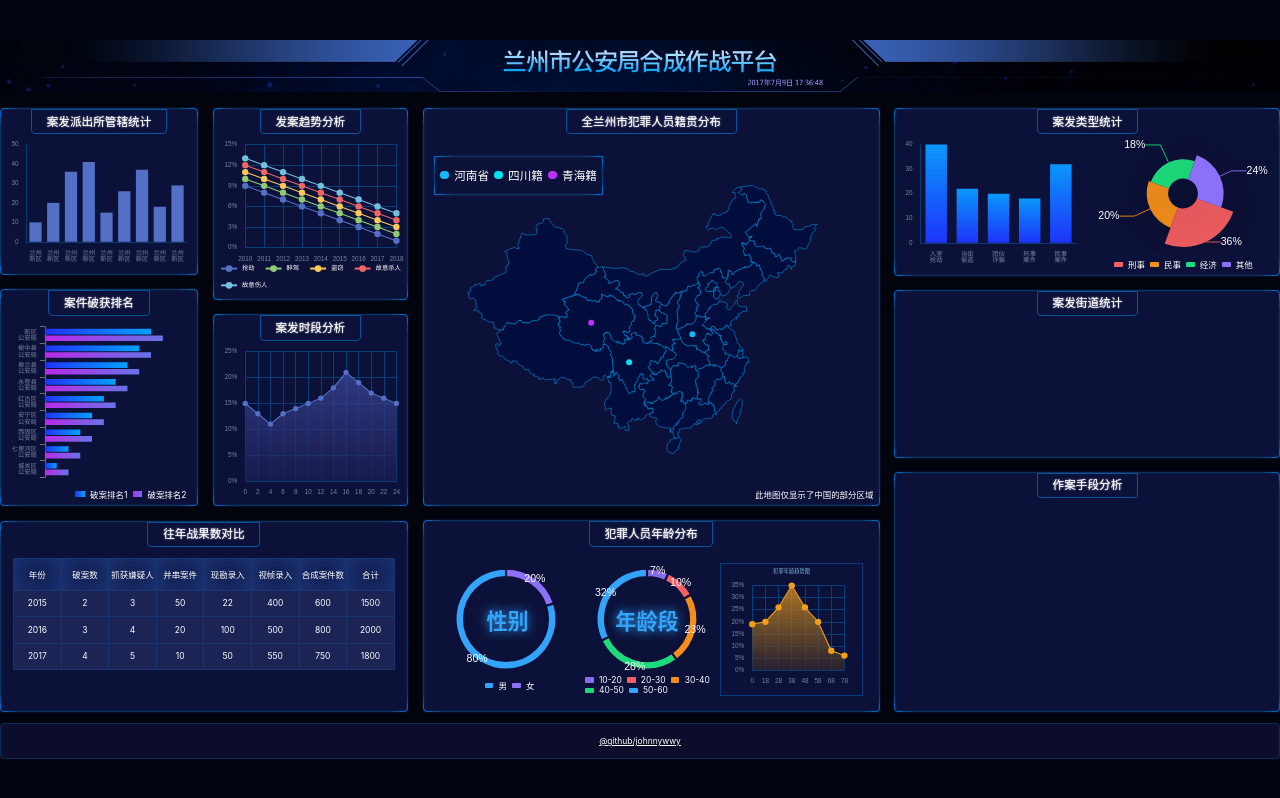
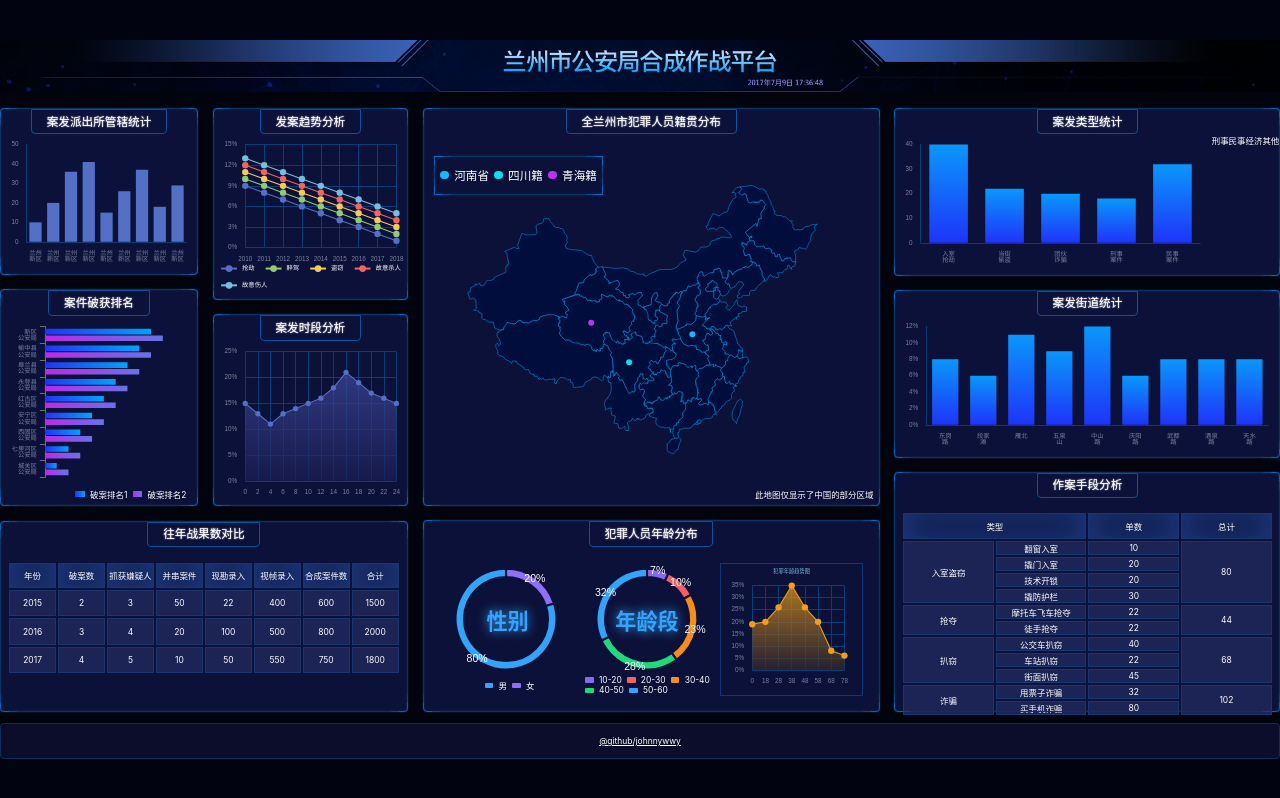
Before and after one commit to johnnywwy/bigScreen, a React (Vite) app: page /#/ in a window 1280 px wide. Built offline with nearby package versions, Linux system fonts and the light colour scheme.

Commit message:
完成chart11、12 13 14

```diff
--- a/src/components/chart11.tsx
+++ b/src/components/chart11.tsx
@@ -44,7 +44,7 @@ export const Chart11 = () => {
   }, []);
 
   return (
-    <div className="年龄段-图1">
+    <div className="chart11">
       <div className="chart">
         <div className="main" ref={divRef}/>
       </div>
--- a/src/components/chart12.tsx
+++ b/src/components/chart12.tsx
@@ -2,3 +2,64 @@ import React, {useEffect, useRef} from 'react';
 import * as echarts from 'echarts';
 import {createEchartsOptions} from '../shared/create-echarts-options';
 import {px} from '../shared/px';
+
+export const Chart12 = () => {
+  const divRef = useRef(null);
+  const colors = ['#F46064', '#F38E1C', '#1CDB7C', '#8D70F8', '#33A4FA'];
+  const data = [
+    {value: 0.08, name: '东岗路'},
+    {value: 0.06, name: '段家滩'},
+    {value: 0.11, name: '雁北'},
+    {value: 0.09, name: '五泉山'},
+    {value: 0.12, name: '中山路'},
+    {value: 0.06, name: '庆阳路'},
+    {value: 0.08, name: '武都路'},
+    {value: 0.08, name: '酒泉路'},
+    {value: 0.08, name: '天水路'},
+  ];
+  useEffect(() => {
+    var myChart = echarts.init(divRef.current);
+    myChart.setOption(createEchartsOptions({
+      xAxis: {show: false},
+      yAxis: {show: false},
+      grid: {x: 0, x2: 0, y: 0, y2: 0, containLabel: true},
+      legend: {
+        orient: 'vertical',
+        left: 'left',
+        top: 'center',
+        textStyle: {color: 'white'},
+        itemWidth: px(10),
+        itemHeight: px(10),
+        formatter(name) {
+          const value = data.find(i => i.name === name)?.value * 100 + '%';
+          return name + ' ' + value;
+        }
+      },
+      series: [
+        {
+          center: ['60%', '50%'],
+          type: 'pie',
+          radius: '80%',
+          label: {show: false},
+          labelLine: {show: false},
+          data: data,
+          emphasis: {
+            itemStyle: {
+              shadowBlur: 10,
+              shadowOffsetX: 0,
+              shadowColor: 'rgba(0, 0, 0, 0.5)'
+            }
+          }
+        }
+      ]
+    }));
+  }, []);
+
+  return (
+    <div className="chart12">
+      <div className="chart">
+        <div className="main" ref={divRef}/>
+      </div>
+    </div>
+  );
+};
--- /dev/null
+++ b/src/components/chart13.tsx
@@ -0,0 +1,72 @@
+import React, {useEffect, useRef} from 'react';
+import * as echarts from 'echarts';
+import {createEchartsOptions} from '../shared/create-echarts-options';
+
+export const Chart13 = () => {
+  const divRef = useRef(null);
+  const data = [
+    {value: 0.08, name: '东岗路'},
+    {value: 0.06, name: '段家滩'},
+    {value: 0.11, name: '雁北'},
+    {value: 0.09, name: '五泉山'},
+    {value: 0.12, name: '中山路'},
+    {value: 0.06, name: '庆阳路'},
+    {value: 0.08, name: '武都路'},
+    {value: 0.08, name: '酒泉路'},
+    {value: 0.08, name: '天水路'},
+  ];
+  useEffect(() => {
+    let myChart = echarts.init(divRef.current);
+    myChart.setOption(createEchartsOptions({
+      xAxis: {
+        data: data.map(i => i.name),
+        axisTick: {show: false},
+        axisLine: {
+          lineStyle: {color: '#083B70'}
+        },
+        axisLabel: {
+          formatter(val) {
+            if (val.length > 2) {
+              const array = val.split('');
+              array.splice(2, 0, '\n');
+              return array.join('');
+            } else {
+              return val;
+            }
+          }
+        },
+      },
+
+      yAxis: {
+        splitLine: {show: false},
+        axisLine: {
+          show: true,
+          lineStyle: {color: '#083B70'}
+        },
+        axisLabel: {
+          formatter(value) {
+            return (value * 100).toFixed(0) + '%';
+          }
+        }
+      },
+      series: [{
+        type: 'bar',
+        data: data.map(i => i.value),
+        color: new echarts.graphic.LinearGradient(0, 0, 0, 1, [{
+          offset: 0,
+          color: '#0A97FB'
+        }, {
+          offset: 1,
+          color: '#1E34FA'
+        }]),
+      }]
+    }));
+  }, []);
+
+
+  return (
+    <div ref={divRef} className="chart">
+    </div>
+  );
+
+};
--- /dev/null
+++ b/src/components/chart14.tsx
@@ -0,0 +1,70 @@
+import React, {useEffect, useRef} from 'react';
+
+export const Chart14 = () => {
+  const divRef = useRef(null);
+  return (
+    <table>
+      <thead>
+      <tr>
+        <th colSpan={2}>类型</th>
+        <th>单数</th>
+        <th>总计</th>
+      </tr>
+      </thead>
+      <tbody>
+      <tr>
+        <td rowSpan={4}>入室盗窃</td>
+        <td>翻窗入室</td>
+        <td>10</td>
+        <td rowSpan={4}>80</td>
+      </tr>
+      <tr>
+        <td>撬门入室</td>
+        <td>20</td>
+      </tr>
+      <tr>
+        <td>技术开锁</td>
+        <td>20</td>
+      </tr>
+      <tr>
+        <td>撬防护栏</td>
+        <td>30</td>
+      </tr>
+      <tr>
+        <td rowSpan={2}>抢夺</td>
+        <td>摩托车飞车抢夺</td>
+        <td>22</td>
+        <td rowSpan={2}>44</td>
+      </tr>
+      <tr>
+        <td>徒手抢夺</td>
+        <td>22</td>
+      </tr>
+      <tr>
+        <td rowSpan={3}>扒窃</td>
+        <td>公交车扒窃</td>
+        <td>40</td>
+        <td rowSpan={3}>68</td>
+      </tr>
+      <tr>
+        <td>车站扒窃</td>
+        <td>22</td>
+      </tr>
+      <tr>
+        <td>街面扒窃</td>
+        <td>45</td>
+      </tr>
+      <tr>
+        <td rowSpan={2}>诈骗</td>
+        <td>甩票子诈骗</td>
+        <td>32</td>
+        <td rowSpan={2}>102</td>
+      </tr>
+      <tr>
+        <td>买手机诈骗</td>
+        <td>80</td>
+      </tr>
+      </tbody>
+    </table>
+  );
+};
--- a/src/pages/home.scss
+++ b/src/pages/home.scss
@@ -174,10 +174,11 @@
       height: px(363);
     }
 
-    .战果 {
+    .战果,.作案手段 {
       > table {
-        margin-top: px(20);
-        border-collapse: collapse;
+        width: 97%;
+        table-layout: fixed;
+        margin-top: px(25);
 
         th, td {
           border: 1px solid #1a3671;
@@ -185,7 +186,7 @@
 
         thead {
           th {
-            height: px(60);
+            height: px(48);
             box-shadow: inset 0 0 px(60) 0 #1f3d85;
           }
         }
@@ -197,8 +198,16 @@
             background: #1c2456;
           }
         }
+      }
+    }
 
-
+    .作案手段 {
+      > table {
+        tbody {
+          td {
+            height: px(20);
+          }
+        }
       }
     }
 
--- a/src/pages/home.tsx
+++ b/src/pages/home.tsx
@@ -12,6 +12,9 @@ import {Chart8} from '../components/chart8'
 import {Chart9} from '../components/chart9'
 import {Chart10} from '../components/chart10'
 import {Chart11} from '../components/chart11'
+import {Chart12} from '../components/chart12';
+import {Chart13} from '../components/chart13';
+import {Chart14} from '../components/chart14';
 
 export const Home = () => {
   return (
@@ -51,10 +54,13 @@ export const Home = () => {
           <div className="bordered row2 案发街道">
             <h2>案发街道统计</h2>
             <div className="charts">
+              <Chart12/>
+              <Chart13/>
             </div>
           </div>
           <div className="bordered row3 作案手段">
             <h2>作案手段分析</h2>
+            <Chart14/>
           </div>
         </section>
       </main>
--- a/tsconfig.json
+++ b/tsconfig.json
@@ -6,7 +6,7 @@
     // "incremental": true,                   /* Enable incremental compilation */
     "target": "es5",                          /* Specify ECMAScript target version: 'ES3' (default), 'ES5', 'ES2015', 'ES2016', 'ES2017', 'ES2018', 'ES2019', 'ES2020', or 'ESNEXT'. */
     "module": "commonjs",                     /* Specify module code generation: 'none', 'commonjs', 'amd', 'system', 'umd', 'es2015', 'es2020', or 'ESNext'. */
-    // "lib": [],                             /* Specify library files to be included in the compilation. */
+    "lib": ["ES2015"],                              /* Specify library files to be included in the compilation. */
     // "allowJs": true,                       /* Allow javascript files to be compiled. */
     // "checkJs": true,                       /* Report errors in .js files. */
     // "jsx": "preserve",                     /* Specify JSX code generation: 'preserve', 'react-native', or 'react'. */
```
